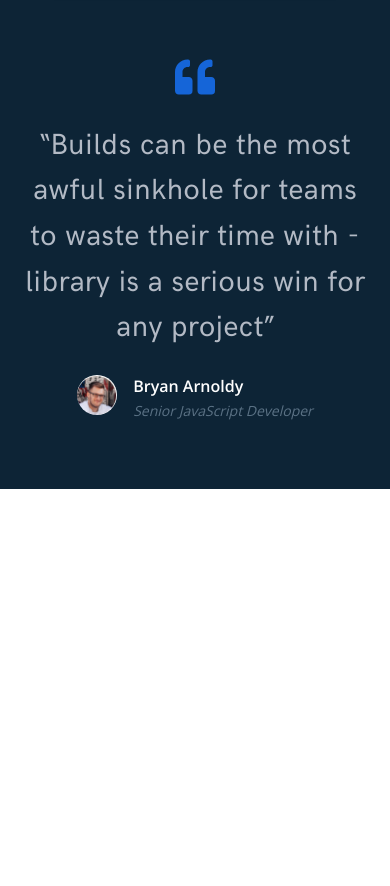
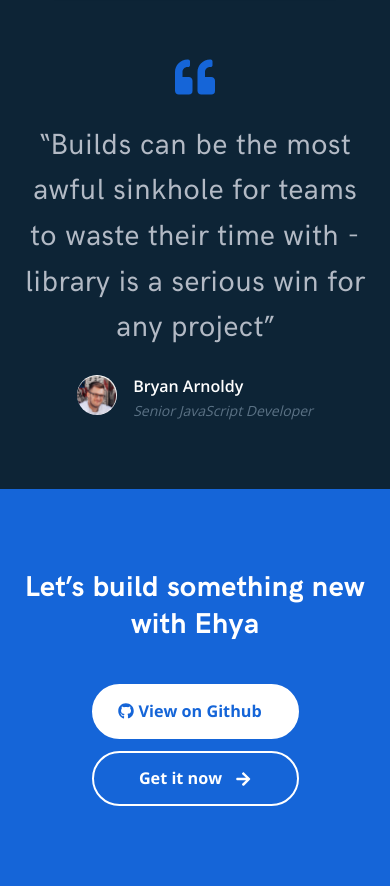
Before and after one commit to Zhenia78/ehya, a website: page #source/index.pug in a window 390 px wide. Shown: the part 7499-8385 px from the top of the page. Before the commit the page ends 7988 px from the top, so only its background shows below. Drawn offline with nearby package versions, Linux system fonts and the light colour scheme; files that its build step writes are made by us from their sources; files whose address does not match are found by name.

Commit message:
create block promo and adaptive for it

```diff
--- a/#source/index.pug
+++ b/#source/index.pug
@@ -264,12 +264,26 @@
               Builds can be the most awful sinkhole for teams to waste their time with - library is a serious win for any project
             .quote-author.quote__author
               .quote-author__avatar
-                img(src="img/icons/avatar-1.jpg", alt="avatar")
+                img(src="img/avatar-1.jpg", alt="avatar")
               div
                 h3.op.quote-author__name Bryan Arnoldy
                 span.op.quote-author__subtitle Senior JavaScript Developer
           // .quote__body
         // .container
       // .quote
+      section.promo
+        .container
+          .promo__body
+            h2.heading.promo__heading Let’s build something new with Ehya
+            .promo__buttons
+              button.button.promo__button
+                img(src='img/icons/github-icon.svg' alt='Git')
+                | View on
+                |           Github
+              button.button-bordered Get it now
+                img(src='img/icons/arrow-right-icon.svg')
+          // .promo__body
+        // .container
+      // .promo
     include _footer
   include _js
--- /dev/null
+++ b/#source/sass/blocks/_promo.sass
@@ -0,0 +1,18 @@
+.promo
+  padding: 120px 0
+  @include bg-img("../img/promo-bg.jpg", "top center", "no-repeat", "auto 100%")
+  &__body
+    display: flex
+    align-items: flex-start
+    justify-content: space-between
+  &__heading
+    max-width: 460px
+    text-align: left
+    color: #ffffff
+  &__buttons
+    display: flex
+    align-items: center
+    justify-content: space-between
+  &__button
+    margin: 0 16px 0 0
+    background-color: #ffffff
--- a/#source/sass/blocks/_questions.sass
+++ b/#source/sass/blocks/_questions.sass
@@ -63,9 +63,11 @@
     padding: 0 0 12px 0
     cursor: pointer
   &__title
-    margin: 0 15px 0 0
     @include adaptive-font(20, 16)
     @include line-h(24, 22)
+  &__icon
+    padding: 0 0 0 15px
+    margin: 0 0 0 15px
 
   &__text
     font-family: Open-Sans
--- a/#source/sass/media.sass
+++ b/#source/sass/media.sass
@@ -1,3 +1,10 @@
+@media (min-width: 1300px)
+  .header
+    padding: 0 0 275px 0
+    @include bg-img("../img/header-bg.png", "top center", "no-repeat", "100% 100%")
+  .promo
+    @include bg-img("../img/promo-bg.jpg", "top center", "no-repeat", "auto 100%")
+
 @media (max-width: 1170px)
   .features-part
     &__card
@@ -104,6 +111,15 @@
     padding: 0 0 96px 0
     &__text
       margin: 0 0 40px 0
+
+  .promo
+    padding: 80px 0
+    &__body
+      flex-direction: column
+      align-items: center
+    &__heading
+      margin: 0 0 44px 0
+      text-align: center
 
 @media (max-width: 767px)
   .header
@@ -232,6 +248,15 @@
     &__text
       margin: 0 0 24px 0
 
+  .promo
+    &__heading
+      margin: 0 0 40px 0
+      text-align: center
+    &__button
+      margin: 0 0 12px 0
+    &__buttons
+      flex-direction: column
+
 @media (max-width: 400px)
   .features-part
     &__card
--- a/#source/sass/style.sass
+++ b/#source/sass/style.sass
@@ -223,6 +223,7 @@
 @import "blocks/_sponsors.sass"
 @import "blocks/_questions.sass"
 @import "blocks/_quote.sass"
+@import "blocks/_promo.sass"
 @import "blocks/_footer.sass"
 @import "media.sass"
 //</ПОДКЛЮЧЕНИЯ ФАЙЛОВ СТИЛЕЙ СТРАНИЦ И ЕЛМЕНТОВ>========================================================================
```
Also changed, not shown: #source/img/avatar-1.jpg (renamed from #source/img/icons/avatar-1.jpg), #source/img/promo-bg.jpg (added), #source/sass/blocks/_header.sass (line endings or trailing spaces), dist/css/style.css, dist/css/style.min.css, dist/img/avatar-1.jpg (added), dist/img/promo-bg.jpg (added), dist/index.html.
